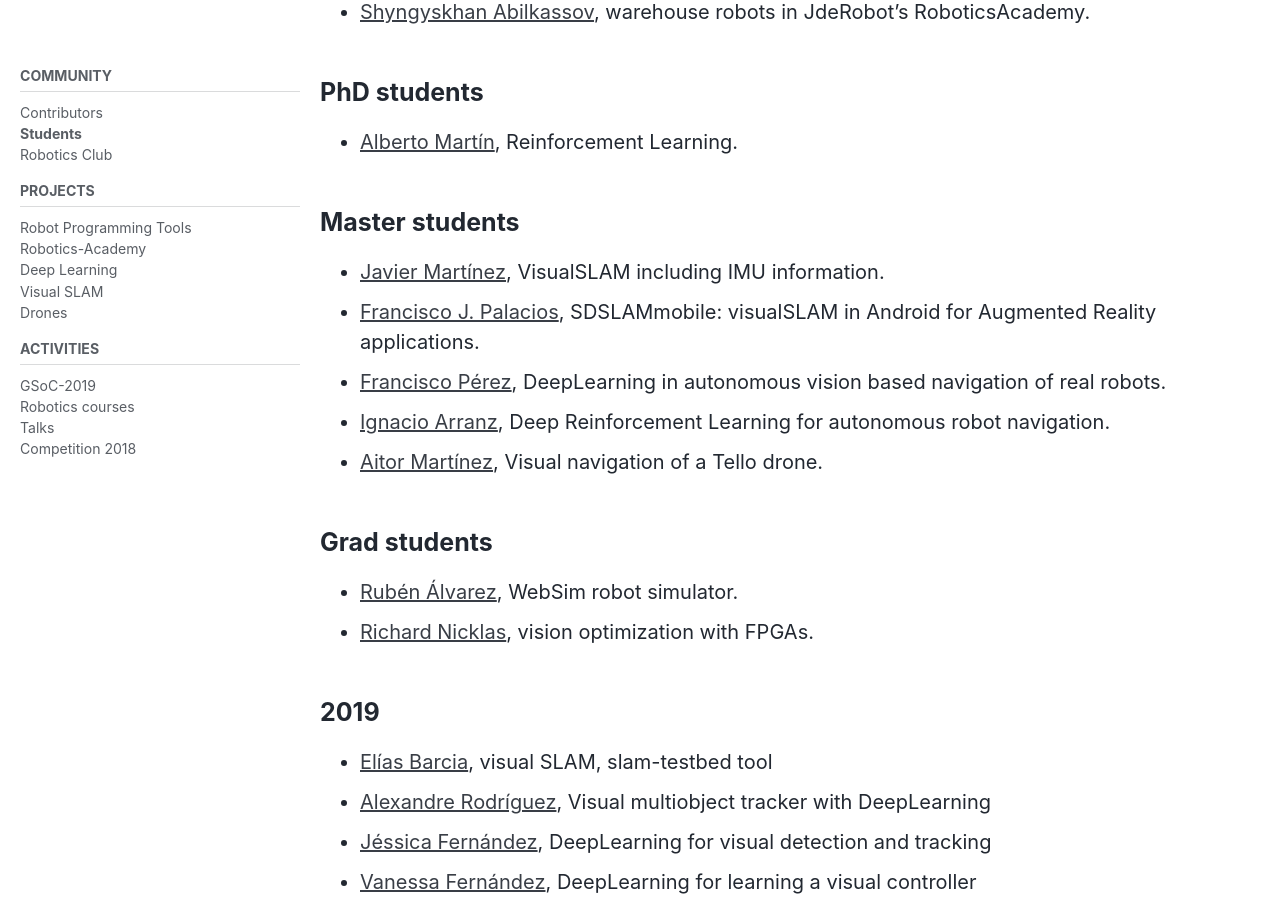
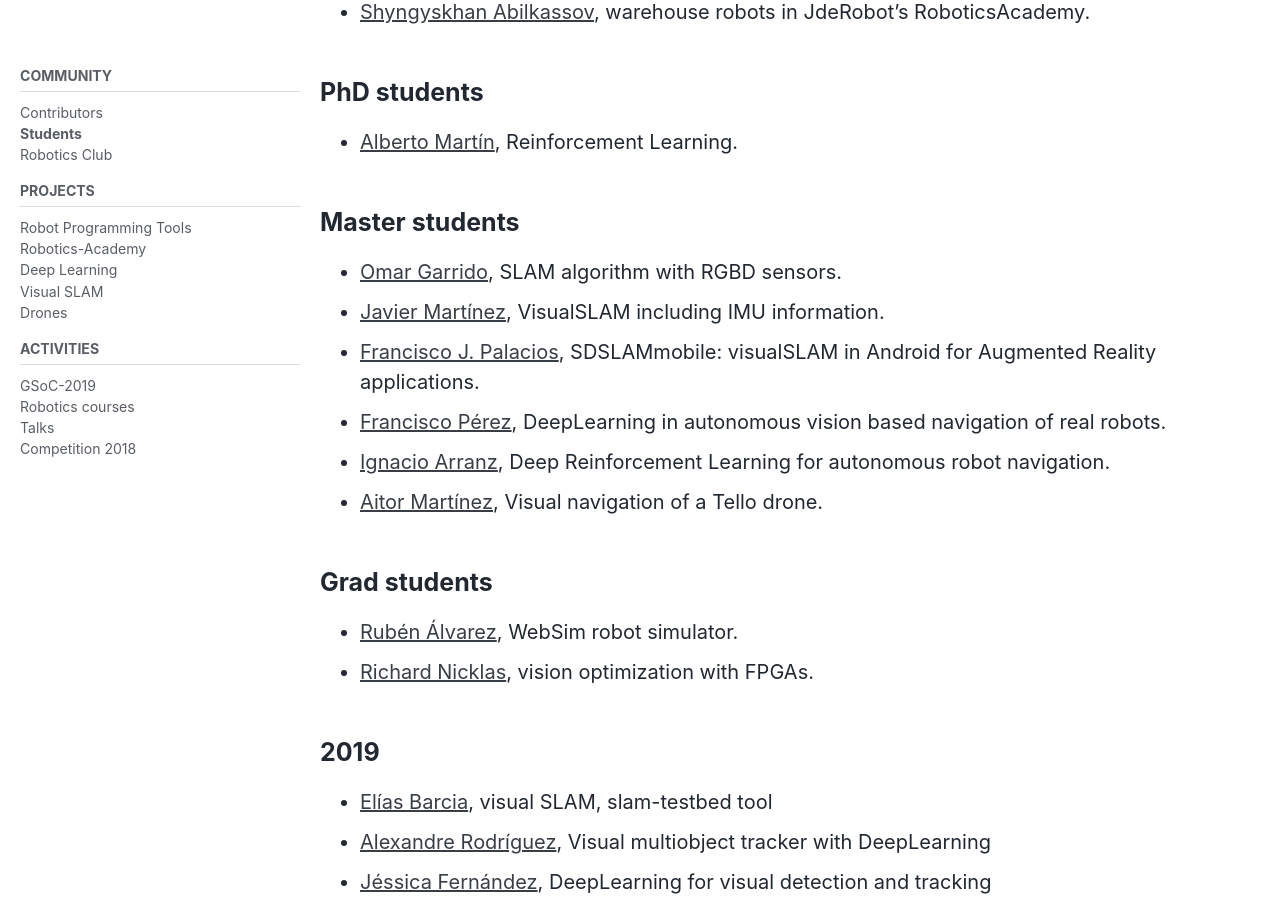
Before and after one commit to JdeRobot/jderobot.github.io, a Jekyll site: the page built from _pages/community/students.md, in a window 1280 px wide and 900 px high, scrolled down 444 px. Built offline with Jekyll 4.4.1, drawn with Linux system fonts in a browser that asks for light colours; cached includes are drawn as plain includes; nearby versions of some CDN libraries.

Commit message:
TFM Omar added

```diff
--- a/_pages/community/students.md
+++ b/_pages/community/students.md
@@ -27,7 +27,7 @@ classes: wide
 
 ## Master students
 
-
+  - [Omar Garrido](https://roboticslaburjc.github.io/2019-tfm-omar-garrido), SLAM algorithm with RGBD sensors.
   - [Javier Martínez](https://roboticslaburjc.github.io/2018-tfm-javier-martinez), VisualSLAM including IMU information.
   - [Francisco J. Palacios](https://roboticslaburjc.github.io/2018-tfm-Francisco-Palacios), SDSLAMmobile: visualSLAM in Android for Augmented Reality applications.
   - [Francisco Pérez](https://roboticslaburjc.github.io/2017-tfm-francisco-perez), DeepLearning in autonomous vision based navigation of real robots.
```
